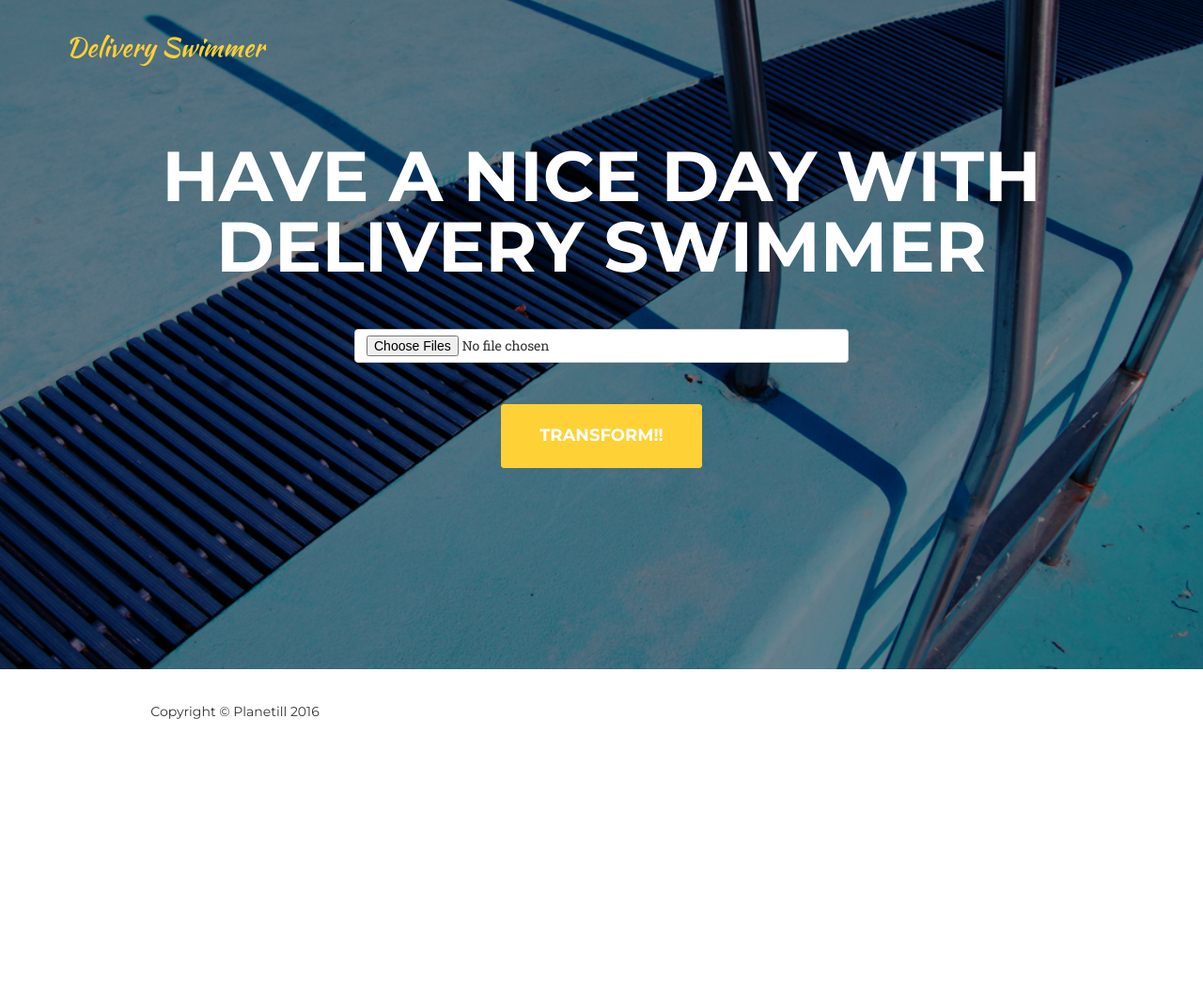
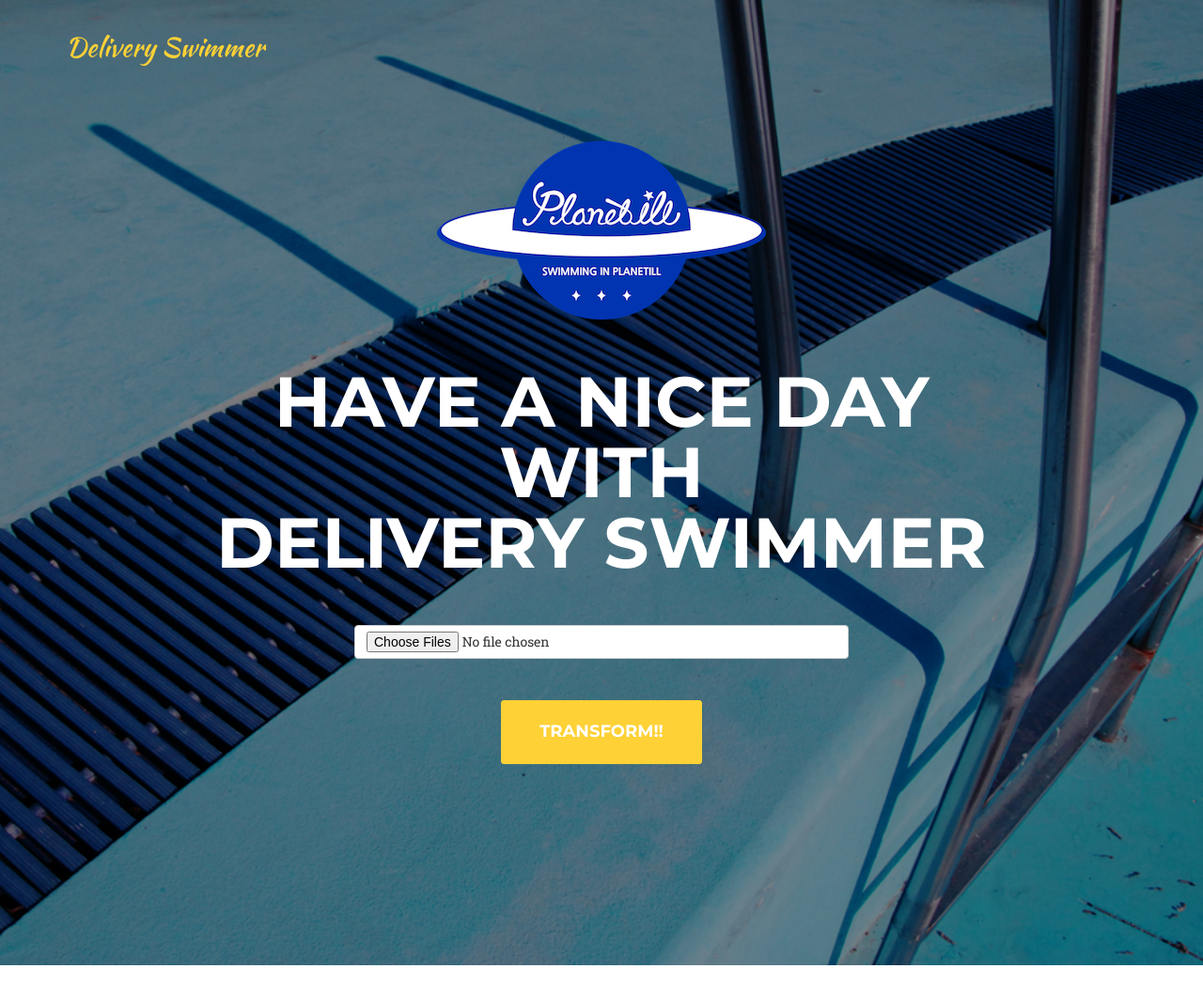
Before and after one commit to closer27/ohnicedelivery, a Flask app: page / in a window 1280 px wide. Shown: the top 1064 px of the page at 94% size. Before the commit the page ends 765 px from the top, so only its background shows below. Run offline with Flask 2, Linux system fonts and the light colour scheme; parts of the project's set-up code (start-up, migrations or seed data) failed here and were passed over; some libraries are stand-ins or nearby versions; some web fonts are replaced.

Commit message:
add logo to index

```diff
--- a/templates/index.html
+++ b/templates/index.html
@@ -59,7 +59,10 @@
         <div class="container">
             <div class="intro-text">
 
-                <div class="intro-heading">Have a nice day with Delivery Swimmer</div>
+                <div align="center" style="margin-bottom: 50px;">
+                    <img src="{{ url_for('static', filename='img/logo.png') }}" class="img-responsive">
+                </div>
+                <div class="intro-heading">Have a nice day<br>with<br>Delivery Swimmer</div>
                 <form action="" method=post enctype=multipart/form-data>
                     <div align="center" style="height: 80px;">
                         <input type=file name="file[]" multiple="multiple" class="btn btn-default btn-file" style="width: 526px;">
```
Also changed, not shown: static/img/logo.png (added).
